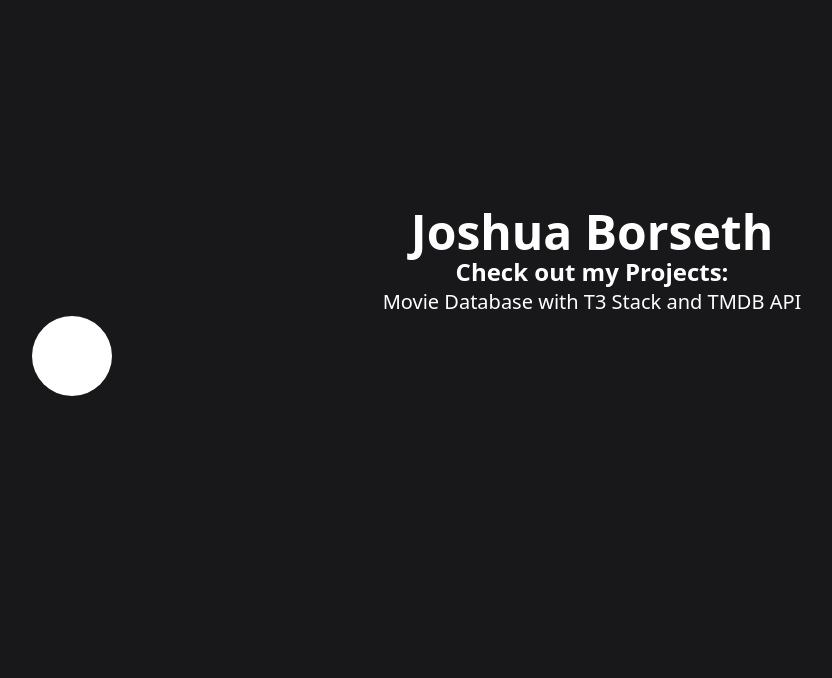
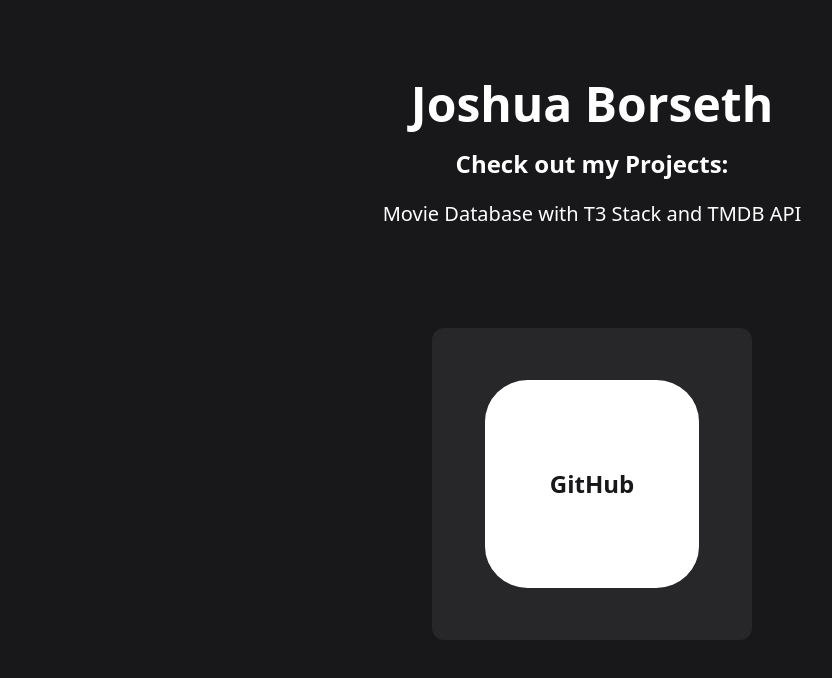
Before and after one commit to joshborseth/portfolio, a React (Vite) app: page / in a window 1280 px wide. Shown: the top 678 px of the page, without its empty margins (48-880 px from the left). Built offline with nearby package versions, Linux system fonts and the light colour scheme.

Commit message:
added github framer link

```diff
--- a/src/App.tsx
+++ b/src/App.tsx
@@ -6,7 +6,6 @@ const App = () => {
   if (!pageRef) return;
   return (
     <div className="h-screen w-screen flex flex-col gap-5 justify-start items-center text-center p-20">
-      <div className="h-full w-full m-32" ref={pageRef}>
       <h1 className="font-bold text-5xl">Joshua Borseth</h1>
       <h2 className="font-semibold text-2xl">Check out my Projects:</h2>
       <ul>
@@ -16,6 +15,8 @@ const App = () => {
           </a>
         </li>
       </ul>
+
+      <div className="h-80 w-80 bg-zinc-800 m-20 flex justify-center items-center rounded-xl" ref={pageRef}>
         <Circle pageRef={pageRef} />
       </div>
     </div>
--- a/src/Circle.tsx
+++ b/src/Circle.tsx
@@ -7,13 +7,20 @@ type circleProps = {
 
 const Circle = (props: circleProps) => {
   return (
-    <motion.div
+    <motion.a
       drag={true}
       dragConstraints={props.pageRef}
-      whileHover={{ scale: "1.5" }}
       dragElastic={false}
-      className="h-20 w-20 bg-white rounded-full cursor-pointer"
-    />
+      animate={{
+        scale: [1, 2, 2, 1, 1],
+        rotate: [0, 0, 270, 270, 0],
+        borderRadius: ["20%", "20%", "50%", "50%", "20%"],
+      }}
+      className="h-2/3 w-2/3 bg-white rounded-xl cursor-pointer text-zinc-900 flex justify-center items-center text-2xl font-bold"
+      href="https://github.com/joshborseth"
+    >
+      GitHub
+    </motion.a>
   );
 };
 
```
Lines whose indentation alone changed are shown as unchanged.
